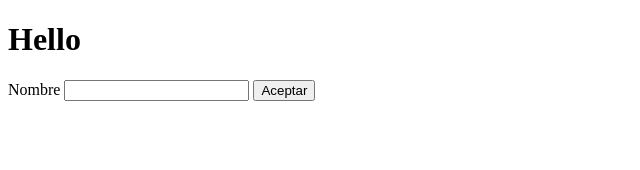
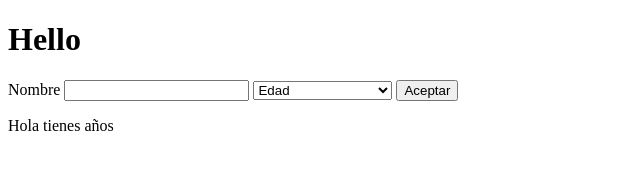
Before and after one commit to JohnnyBenitez888/Prueba_Deploy, a website: page public/index.html in a window 1280 px wide. Both pictures are taken after a click on the button "Aceptar". Shown: the whole page, without its empty margins (0-640 px from the left). Drawn offline with Linux system fonts and the light colour scheme.

Commit message:
Mejorando el evento del botón

```diff
--- a/public/app.js
+++ b/public/app.js
@@ -1,4 +1,8 @@
 function btnClick()  {
     const input = document.getElementById("input");
-    console.log("Hola "+input.value);
+    const select = document.getElementById("select");
+
+    const p = document.createElement("p");
+    p.innerHTML = "Hola "+input.value+" tienes "+select.value+" años";
+    document.body.appendChild(p);
 };
--- a/public/index.html
+++ b/public/index.html
@@ -9,6 +9,13 @@
     <h1>Hello</h1>
     <label for="input">Nombre</label>
     <input id="input" type="text">
+    <select name="select" id="select">
+        <option value="">Edad</option>
+        <option value="1">18 a 25</option>
+        <option value="2">26 a 35</option>
+        <option value="3">36 a 45</option>
+        <option value="4">No quiero contestar</option>
+    </select>
     <button id="btn" type="submit" onclick="btnClick()">Aceptar</button>
 
 
```
